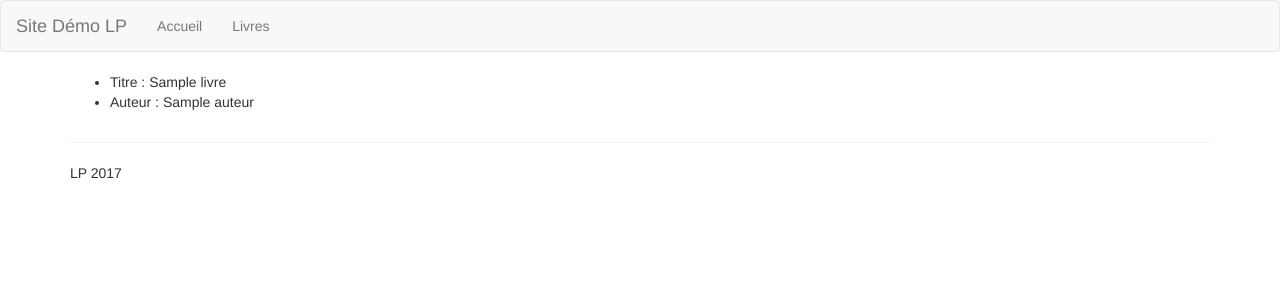
After one commit to revollat/lpsite, a PHP site: the page made by templates/pages/livre.html.twig in a window 1280 px wide. The commit adds this page. Shown: the top 300 px of the page. Run offline with PHP 8.4, Linux system fonts and the light colour scheme; the template is opened without the code that fills it: most values are stand-ins (such as "Sample title", 1, 10 or a date in 2020); some libraries are stand-ins or nearby versions.

Commit message:
detail un livre et lien dans listing

```diff
--- a/src/Lpimash/Model/Livre.php
+++ b/src/Lpimash/Model/Livre.php
@@ -11,5 +11,8 @@ class Livre {
         return $this->db->fetchAll('SELECT * FROM livres');
     }
 
+    public function getById($id){
+        return $this->db->executeQuery("SELECT * FROM livres WHERE id = ?", array($id))->fetch();
+    }
 
 }
--- /dev/null
+++ b/templates/pages/livre.html.twig
@@ -0,0 +1,10 @@
+{% extends "layout.html.twig" %}
+
+{% block contenu %}
+
+    <ul>
+        <li>Titre : {{ livre.titre }}</li>
+        <li>Auteur : {{ livre.auteur }}</li>
+    </ul>
+
+{% endblock %}
--- a/templates/pages/livres.html.twig
+++ b/templates/pages/livres.html.twig
@@ -4,7 +4,7 @@
 
   <ul>
   {% for livre in livres %}
-    <li>{{ livre.titre }}</li>
+    <li><a href="/site/livre/{{ livre.id }}">{{ livre.titre }}</a></li>
   {% endfor %}
   </ul>
 
```
Also changed, not shown: index.php (+11 -1 lines).
